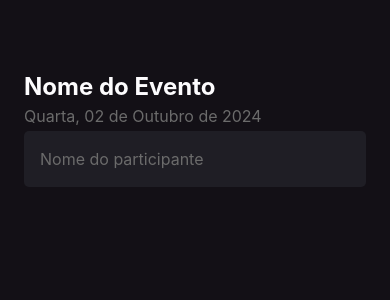
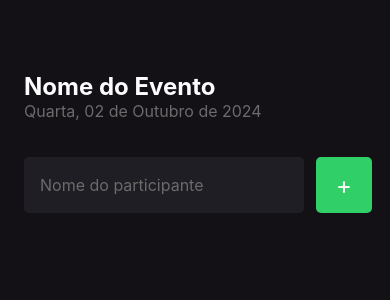
Before and after one commit to HudsonSena/react-natiive-rocketseat, a React Native app in the folder sena-app001/: screen / in a window 390 px wide. Shown: the top 300 px of the page. Built offline with nearby package versions, Linux system fonts and the light colour scheme.

Commit message:
update styles

```diff
--- a/sena-app001/src/screens/Home/index.tsx
+++ b/sena-app001/src/screens/Home/index.tsx
@@ -1,18 +1,24 @@
-import { Text, TextInput, View } from "react-native";
+import { Text, TextInput, TouchableOpacity, View } from "react-native";
 import { styles } from "./styles";
 
 export function Home() {
+  function handleParticipantAdd() {}
   return (
     <View style={styles.container}>
       <Text style={styles.eventName}>Nome do Evento</Text>
 
       <Text style={styles.eventDate}>Quarta, 02 de Outubro de 2024</Text>
 
-      <TextInput
-        style={styles.input}
-        placeholder="Nome do participante"
-        placeholderTextColor={"#6b6b6b"}
-      />
+      <View style={styles.form}>
+        <TextInput
+          style={styles.input}
+          placeholder="Nome do participante"
+          placeholderTextColor={"#6b6b6b"}
+        />
+        <TouchableOpacity style={styles.button} onPress={handleParticipantAdd}>
+          <Text style={styles.buttonText}>+</Text>
+        </TouchableOpacity>
+      </View>
     </View>
   );
 }
--- a/sena-app001/src/screens/Home/styles.ts
+++ b/sena-app001/src/screens/Home/styles.ts
@@ -3,7 +3,6 @@ import { StyleSheet } from "react-native";
 export const styles = StyleSheet.create({
   container: {
     flex: 1,
-    gap: 5,
     backgroundColor: "#131016",
     padding: 24,
   },
@@ -18,11 +17,31 @@ export const styles = StyleSheet.create({
     fontSize: 16,
   },
   input: {
+    flex: 1,
     height: 56,
     backgroundColor: "#1f1e25",
     borderRadius: 5,
     color: "#ffffff",
     padding: 16,
     fontSize: 16,
+    marginRight: 12,
+  },
+  buttonText: {
+    color: "#ffffff",
+    fontSize: 24,
+  },
+  button: {
+    width: 56,
+    height: 56,
+    borderRadius: 5,
+    backgroundColor: "#31cf67",
+    alignItems: "center",
+    justifyContent: "center",
+  },
+  form: {
+    width: "100%",
+    flexDirection: "row",
+    marginTop: 36,
+    marginBottom: 42,
   },
 });
```
